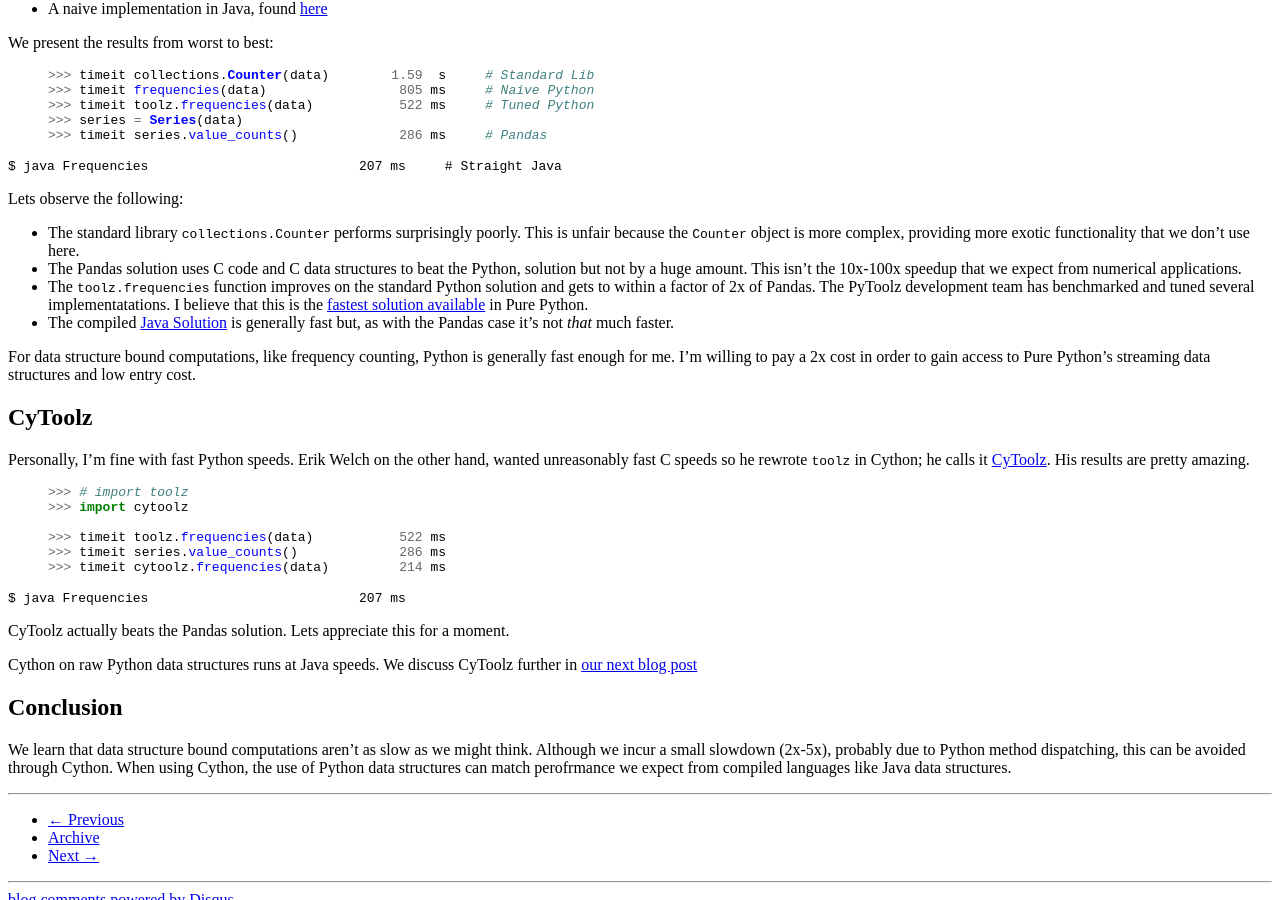
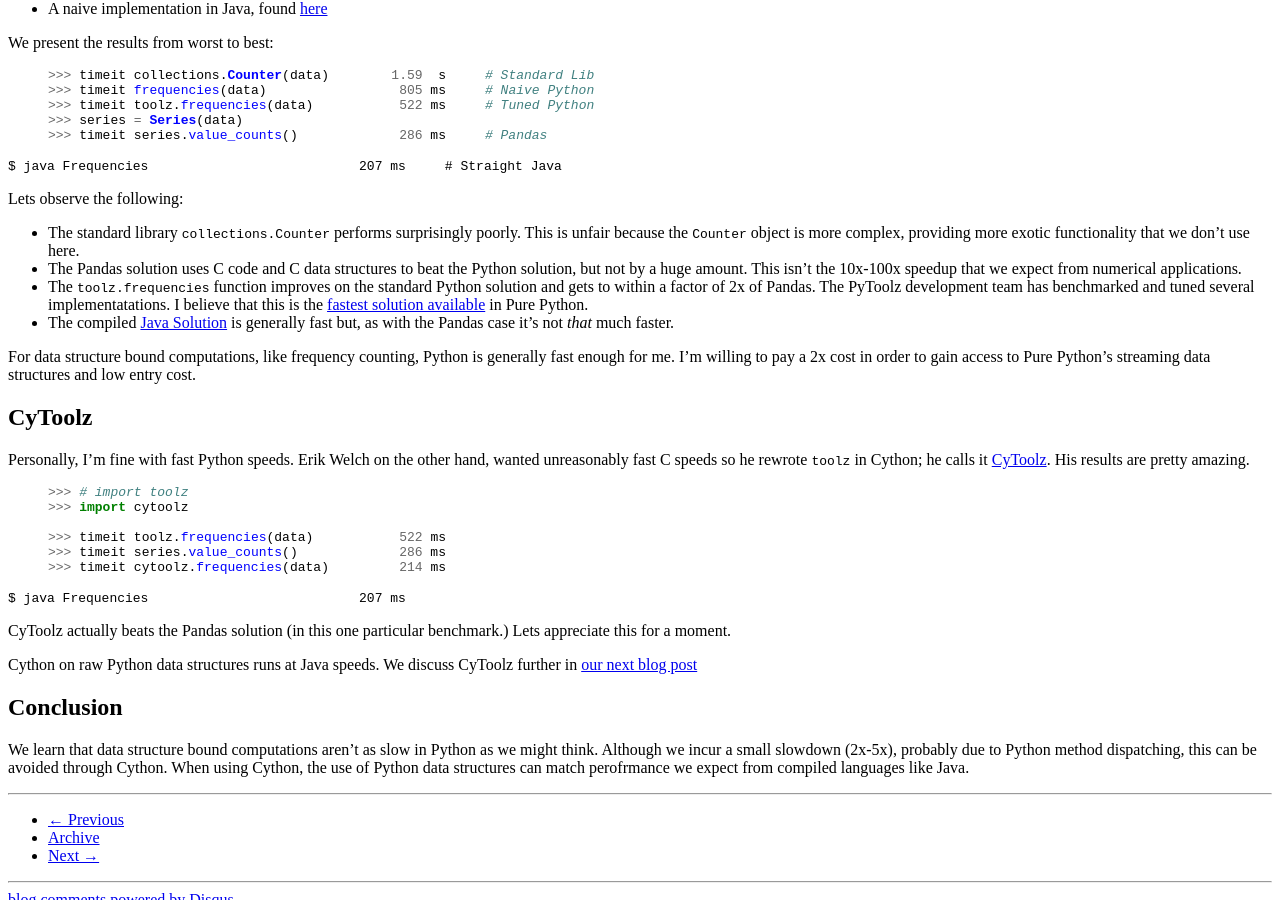
Before and after one commit to besyskymnbk/blog, a Jekyll site: the page built from _posts/work/2014-05-01-Fast-Data-Structures.md, in a window 1280 px wide and 900 px high, scrolled down 1399 px. Built offline with Jekyll 4.4.1, drawn with Linux system fonts in a browser that asks for light colours; comment, search, counter and statistics services are not loaded.

Commit message:
minor edits

```diff
--- a/_posts/work/2014-05-01-Fast-Data-Structures.md
+++ b/_posts/work/2014-05-01-Fast-Data-Structures.md
@@ -121,8 +121,8 @@ Lets observe the following:
 *   The standard library `collections.Counter` performs surprisingly poorly.
     This is unfair because the `Counter` object is more complex,
     providing more exotic functionality that we don't use here.
-*   The Pandas solution uses C code and C data structures to beat the Python,
-    solution but not by a huge amount.  This isn't the 10x-100x speedup that
+*   The Pandas solution uses C code and C data structures to beat the Python
+    solution, but not by a huge amount.  This isn't the 10x-100x speedup that
     we expect from numerical applications.
 *   The `toolz.frequencies` function improves on the standard Python solution
     and gets to within a factor of 2x of Pandas.   The PyToolz development team
@@ -155,7 +155,7 @@ wanted unreasonably fast C speeds so he rewrote `toolz` in Cython;  he calls it
 $ java Frequencies                           207 ms
 ~~~~~~~~~~
 
-CyToolz actually beats the Pandas solution.  Lets appreciate this for a moment.
+CyToolz actually beats the Pandas solution (in this one particular benchmark.)  Lets appreciate this for a moment.
 
 Cython on raw Python data structures runs at Java speeds.  We discuss CyToolz
 further in [our next blog
@@ -165,8 +165,8 @@ post](http://matthewrocklin.com/blog/work/2014/05/01/Introducing-CyToolz/)
 Conclusion
 ----------
 
-We learn that data structure bound computations aren't as slow as we might
-think.  Although we incur a small slowdown (2x-5x), probably due to Python method
-dispatching, this can be avoided through Cython. When using Cython, the use of
-Python data structures can match perofrmance we expect from compiled languages
-like Java data structures.
+We learn that data structure bound computations aren't as slow in Python as we
+might think.  Although we incur a small slowdown (2x-5x), probably due to
+Python method dispatching, this can be avoided through Cython. When using
+Cython, the use of Python data structures can match perofrmance we expect from
+compiled languages like Java.
```
